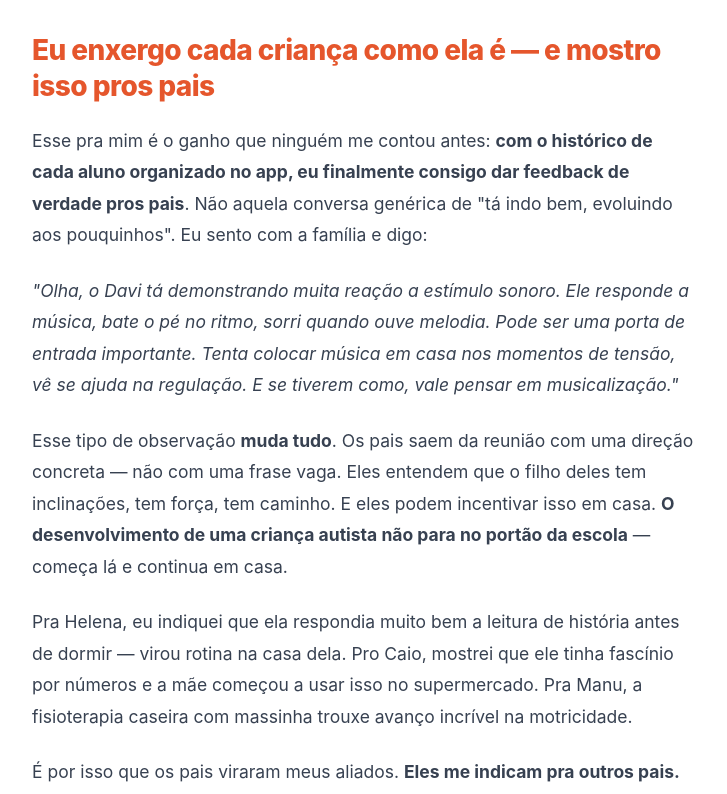
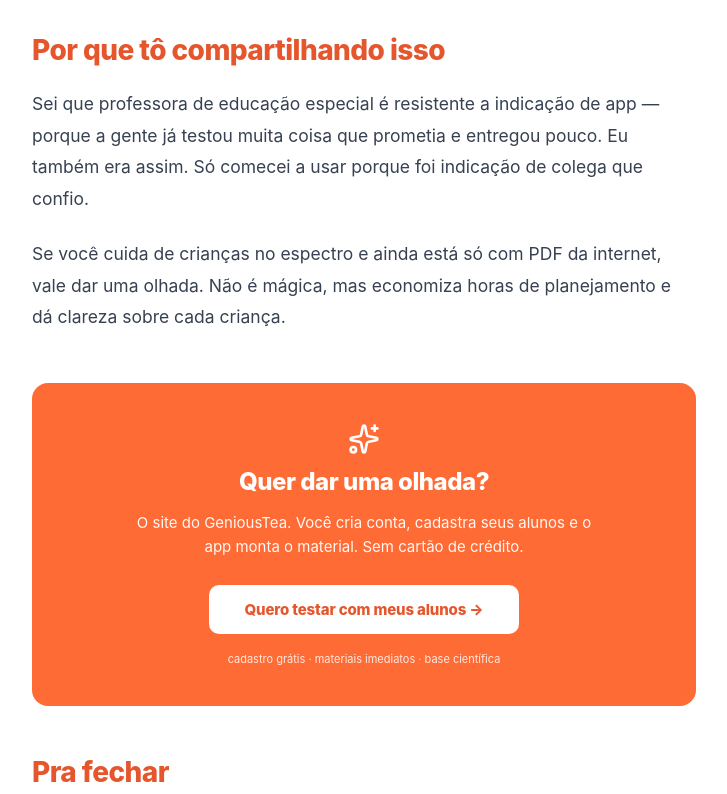
Before and after one commit to kellieflor58-rgb/coletaki-adv, a Next.js app: page /professor in a window 1280 px wide. Shown: the part 6500-7294 px from the top of the page, without its empty margins (276-1003 px from the left). Built offline with nearby package versions, Linux system fonts and the light colour scheme.

Commit message:
fix: remove duplicata da secao 'Eu enxergo cada crianca'

```diff
--- a/app/professor/PageClient.js
+++ b/app/professor/PageClient.js
@@ -179,18 +179,6 @@ export default function PageClient() {
 
         <Para>É por isso que os pais viraram meus aliados. <strong>Eles me indicam pra outros pais.</strong> Não porque eu sou genial — porque eu tenho informação real sobre cada filho deles. E informação é o que muda uma criança de lugar.</Para>
 
-        <H2>Eu enxergo cada criança como ela é — e mostro isso pros pais</H2>
-
-        <Para>Esse pra mim é o ganho que ninguém me contou antes: <strong>com o histórico de cada aluno organizado no app, eu finalmente consigo dar feedback de verdade pros pais</strong>. Não aquela conversa genérica de "tá indo bem, evoluindo aos pouquinhos". Eu sento com a família e digo:</Para>
-
-        <Para><em>"Olha, o Davi tá demonstrando muita reação a estímulo sonoro. Ele responde a música, bate o pé no ritmo, sorri quando ouve melodia. Pode ser uma porta de entrada importante. Tenta colocar música em casa nos momentos de tensão, vê se ajuda na regulação. E se tiverem como, vale pensar em musicalização."</em></Para>
-
-        <Para>Esse tipo de observação <strong>muda tudo</strong>. Os pais saem da reunião com uma direção concreta — não com uma frase vaga. Eles entendem que o filho deles tem inclinações, tem força, tem caminho. E eles podem incentivar isso em casa. <strong>O desenvolvimento de uma criança autista não para no portão da escola</strong> — começa lá e continua em casa.</Para>
-
-        <Para>Pra Helena, eu indiquei que ela respondia muito bem a leitura de história antes de dormir — virou rotina na casa dela. Pro Caio, mostrei que ele tinha fascínio por números e a mãe começou a usar isso no supermercado. Pra Manu, a fisioterapia caseira com massinha trouxe avanço incrível na motricidade.</Para>
-
-        <Para>É por isso que os pais viraram meus aliados. <strong>Eles me indicam pra outros pais.</strong> Não porque eu sou genial — porque eu tenho informação real sobre cada filho deles. E informação é o que muda uma criança de lugar.</Para>
-
         <H2>Por que tô compartilhando isso</H2>
 
         <Para>Sei que professora de educação especial é resistente a indicação de app — porque a gente já testou muita coisa que prometia e entregou pouco. Eu também era assim. Só comecei a usar porque foi indicação de colega que confio.</Para>
```
